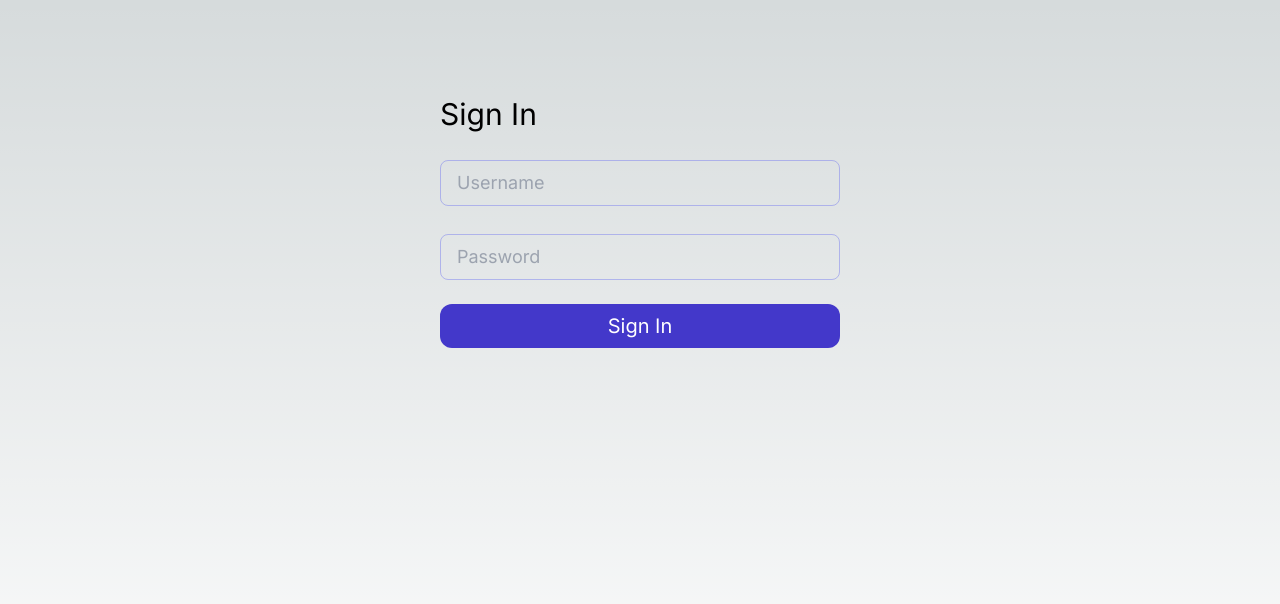
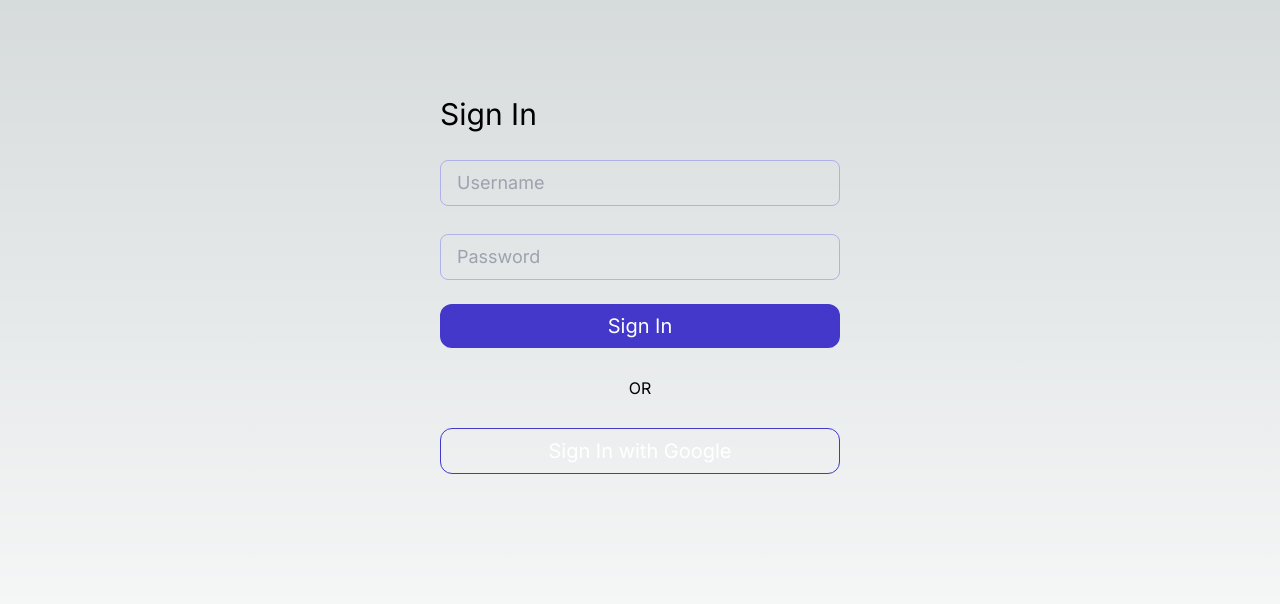
Before and after one commit to henocmusau/Next-Auth-connexion-page-and-securization, a Next.js app: page /login in a window 1280 px wide. Shown: the top 604 px of the page. Built offline with nearby package versions, Linux system fonts and the light colour scheme; no server answers.

Commit message:
Ajout de l'authentification Google

```diff
--- a/app/admin/page.tsx
+++ b/app/admin/page.tsx
@@ -1,6 +1,12 @@
 import Link from 'next/link'
 import LogoutButton from '../components/LogoutButton'
-export default function AdminPage() {
+import { getServerSession } from "next-auth/next"
+import { authOptions } from '@/lib/auth'
+
+export default async function AdminPage() {
+
+    const session = await getServerSession(authOptions)
+
     return (
         <section className='flex flex-col items-center justify-center h-full text-left'>
             <h1 className='text-3xl'>Very Secret Page with Nuclear codes</h1>
@@ -12,6 +18,9 @@ export default function AdminPage() {
             >
                 Go back to Home Page
             </Link>
+            <p className='my-6'>
+                {JSON.stringify(session?.user)}
+            </p>
 
             <LogoutButton />
         </section>
--- a/app/components/LoginForm.tsx
+++ b/app/components/LoginForm.tsx
@@ -53,6 +53,7 @@ export default function LoginForm() {
     };
 
     return (
+        <>
             <form onSubmit={handleConnect} className='flex flex-col gap-y-3 w-full md:w-[400px]'>
                 <h1 className='text-3xl mb-4'>Sign In</h1>
                 {
@@ -64,5 +65,14 @@ export default function LoginForm() {
 
                 <SubmitButton />
             </form>
+            <p className='my-7 w-full text-center'>OR</p>
+            <button
+                type='button'
+                className='providersBtn'
+                onClick={() => signIn("google")}
+            >
+                Sign In with Google
+            </button>
+        </>
     )
 }
--- a/app/globals.css
+++ b/app/globals.css
@@ -27,8 +27,12 @@ body {
   @apply px-6 py-2 rounded-xl text-white bg-indigo-700 hover:bg-indigo-500 text-xl duration-200;
 }
 
+.providersBtn {
+  @apply px-6 py-2 rounded-xl text-white border border-indigo-700 w-full hover:bg-indigo-700 text-xl duration-200;
+}
+
 .logoutBtn {
-  @apply px-6 py-2 rounded-xl text-white border border-red-700 hover:text-white hover:bg-red-700 text-xl duration-200;
+  @apply px-6 py-2 rounded-xl text-white border border-red-700 hover:bg-red-700 text-xl duration-200;
 }
 
 .inputField {
--- a/lib/auth.ts
+++ b/lib/auth.ts
@@ -1,6 +1,7 @@
 import { NextAuthOptions } from 'next-auth';
 import GithubProvider from 'next-auth/providers/github';
 import CredentialsProvider from 'next-auth/providers/credentials';
+import GoogleProvider from 'next-auth/providers/google';
 
 export const authOptions: NextAuthOptions = {
     // Secret for Next-auth, without this JWT encryption/decryption won't work
@@ -19,6 +20,11 @@ export const authOptions: NextAuthOptions = {
         //   clientId: process.env.GITHUB_APP_CLIENT_ID as string,
         //   clientSecret: process.env.GITHUB_APP_CLIENT_SECRET as string,
         // }),
+        GoogleProvider({
+            clientId: process.env.GOOGLE_ID as string,
+            clientSecret: process.env.GOOGLE_SECRET as string
+        }),
+
         CredentialsProvider({
             // The name to display on the sign in form (e.g. 'Sign in with...')
             name: 'Credentials',
--- a/package.json
+++ b/package.json
@@ -3,7 +3,7 @@
   "version": "0.1.0",
   "private": true,
   "scripts": {
-    "dev": "next dev --port 3030",
+    "dev": "next dev",
     "build": "next build",
     "start": "next start",
     "lint": "next lint"
```
Also changed, not shown: 1 other file (tests, documents, lock files or other folders). Lines whose indentation alone changed are shown as unchanged.
